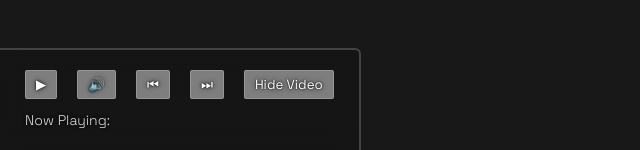
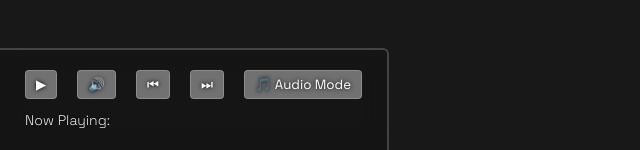
Before and after one commit to divasgt/zenstation, a React (Vite) app: page / in a window 1280 px wide. Both pictures are taken after a click on the item "Lofi". Shown: the part 650-800 px from the top of the page, without its empty margins (0-640 px from the left). Built offline with nearby package versions, Linux system fonts and the light colour scheme; no server answers.

Commit message:
Changed hide video button text and some styles

```diff
--- a/src/App.jsx
+++ b/src/App.jsx
@@ -189,7 +189,7 @@ export default function App() {
           <button onClick={toggleMute}>{isMuted ? "🔇" : "🔊"}</button>
           <button onClick={() => handleNextOrPrevious("previous")}>⏮</button>
           <button onClick={() => handleNextOrPrevious("next")}>⏭</button>
-          <button onClick={() => setIsHidden(prev => !prev)}>{isHidden ? "Unhide Video" : "Hide Video"}</button>
+          <button onClick={() => setIsHidden(prev => !prev)}>{isHidden ? "🎥 Video Mode" : "🎵 Audio Mode"}</button>
         </div>
         <div className="video-title">
           <span>Now Playing: </span>
--- a/src/index.css
+++ b/src/index.css
@@ -126,14 +126,13 @@ section.enter-link-section > .input-and-btn-div {
 
 .player-info-and-controls > .video-title {
   font-weight: 500;
-  text-shadow: 0 0 5px rgba(0,0,0, 1),
-               0 0 10px rgba(0,0,0, 0.7);
+  text-shadow: 0 0 5px rgba(0,0,0, 0.7);
   vertical-align: middle;
   /* background-color: green; */
 }
 
 .player-info-and-controls > .video-title > span {
-  color: rgb(220, 220, 220);
+  color: rgb(230, 230, 230);
   font-weight: 100;
   font-size: 14px;
   margin-right: 8px;
@@ -143,11 +142,10 @@ section.enter-link-section > .input-and-btn-div {
 .player-controls > button {
   /* font-size: 10px; */
   padding: 5px 10px;
-  background-color: rgba(255, 255, 255, 0.449);
+  background-color: rgba(226, 226, 226, 0.449);
   border: 1px solid rgba(255, 255, 255, 0.2);
-  border-radius: 2px;
-  text-shadow: 0 0 2px rgba(0,0,0, 1),
-               0 0 5px rgba(0,0,0, 0.7);
+  border-radius: 4px;
+  text-shadow: 0 0 4px rgba(0,0,0, 1);
 
   cursor: pointer;
 }
```
